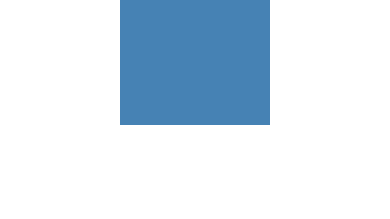
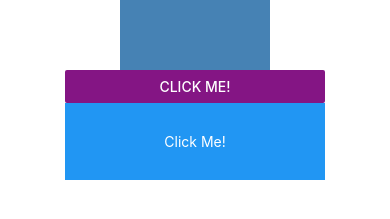
Before and after one commit to mwchung24/React-Native, a React Native app: screen / in a window 390 px wide. Shown: the part 507-726 px from the top of the page. Built offline with nearby package versions, Linux system fonts and the light colour scheme.

Commit message:
Added buttons

```diff
--- a/App.js
+++ b/App.js
@@ -1,6 +1,7 @@
 import React from 'react';
 import { StyleSheet, Text, View, AppRegistry, Image, TextInput } from 'react-native';
 import Name from './names.js';
+import Button from './button.js';
 
 export default class App extends React.Component {
   constructor(props) {
@@ -27,6 +28,7 @@ export default class App extends React.Component {
         <Name name={this.state.text} />
         <Image source={pic} style={styles.picture}/>
         <View style={styles.box}/>
+        <Button/>
       </View>
     );
   }
--- /dev/null
+++ b/button.js
@@ -0,0 +1,47 @@
+import React from 'react';
+import { StyleSheet, Text, View, AppRegistry, Image, TextInput, Button, Alert, TouchableHighlight, TouchableOpacity, TouchableNativeFeedback, TouchableWithoutFeedback } from 'react-native';
+
+export default class buttonTest extends React.Component {
+  _onPressButton() {
+    Alert.alert('You pressed the button!');
+  }
+
+  _onPressHighlightButton() {
+    Alert.alert('This is the highlight button!');
+  }
+
+  _onLongPressButton() {
+    Alert.alert('You pressed the button too long!');
+  }
+
+  render() {
+    return (
+      <View>
+        <Button
+          onPress={this._onPressButton}
+          title='Click Me!'
+          color='#841584'
+        />
+
+        <TouchableHighlight onPress={this._onPressHighlightButton} underlayColor='white'>
+          <View style={styles.button}>
+            <Text style={styles.buttonText}>Click Me!</Text>
+          </View>
+        </TouchableHighlight>
+
+      </View>
+    );
+  }
+}
+
+const styles = StyleSheet.create({
+  button: {
+    backgroundColor: '#2196F3',
+    width: 260,
+    alignItems: 'center',
+    padding: 30,
+  },
+  buttonText: {
+    color: 'white',
+  }
+});
```
